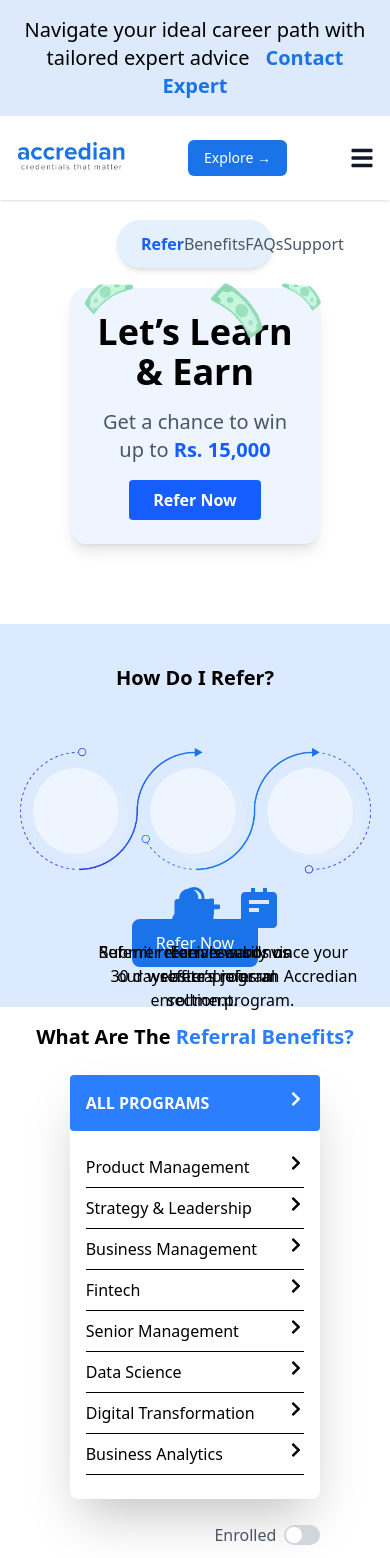
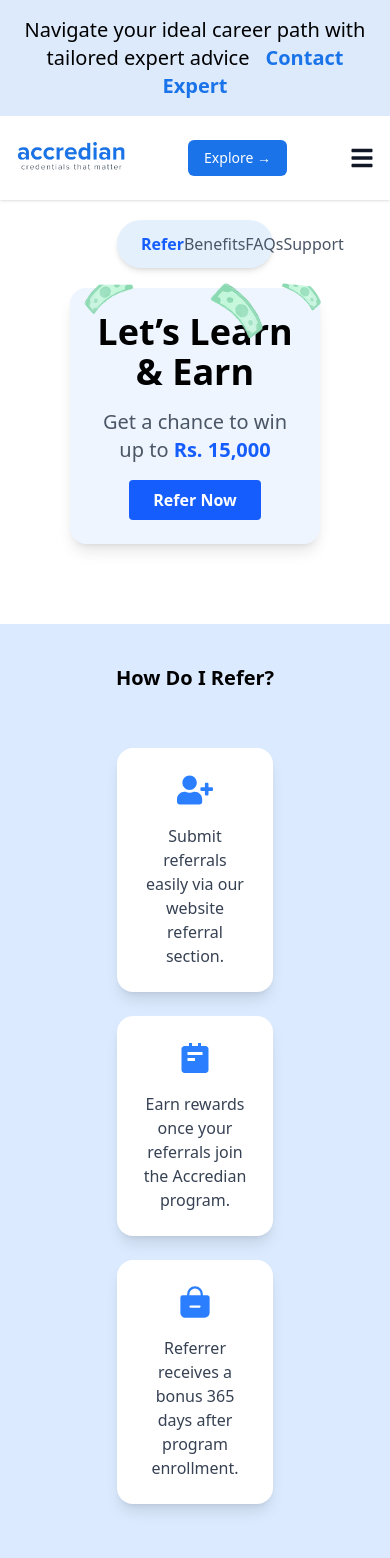
Before and after one commit to AlfiyaSiddique/Accredian-frontend-task, a React (Vite) app: page / in a window 390 px wide. Shown: the top 1558 px of the page. Built offline with nearby package versions, Linux system fonts and the light colour scheme; no server answers.

Commit message:
responsive

```diff
--- a/src/components/RefferealSteps.jsx
+++ b/src/components/RefferealSteps.jsx
@@ -13,7 +13,7 @@
         How Do I Refer?
       </h2>
 
-      <div className="relative max-w-5xl mx-auto">
+      <div className="hidden md:block relative max-w-5xl mx-auto">
         <img src={referral} />
         <div className="absolute top-40 left-20">
           <FaUserPlus className="w-12 h-12 text-[#1A73E8] m-auto" />
@@ -37,7 +37,24 @@
         </div>
       </div>
 
-      <div className="text-center mt-8">
+      <div className="flex flex-col items-center justify-center gap-6 p-6 md:hidden">
+      <div className=" w-[40vw] m-auto flex flex-col items-center text-center bg-white p-6 rounded-2xl shadow-lg md:w-1/3">
+        <FaUserPlus className="text-blue-500 text-4xl mb-4" />
+        <p className="text-gray-700">Submit referrals easily via our website referral section.</p>
+      </div>
+
+      <div className="w-[40vw] m-auto flex flex-col items-center text-center bg-white p-6 rounded-2xl shadow-lg md:w-1/3">
+        <BiSolidNotepad className="text-blue-500 text-4xl mb-4" />
+        <p className="text-gray-700">Earn rewards once your referrals join the Accredian program.</p>
+      </div>
+
+      <div className="w-[40vw] m-auto flex flex-col items-center text-center bg-white p-6 rounded-2xl shadow-lg md:w-1/3">
+        <IoBagRemove className="text-blue-500 text-4xl mb-4" />
+        <p className="text-gray-700">Referrer receives a bonus 365 days after program enrollment.</p>
+      </div>
+    </div>
+
+    <div className="text-center mt-8">
         <button  onClick={()=>setOpen(!isOpen)} className="bg-[#1A73E8] text-white px-6 py-3 rounded-lg">
           Refer Now
         </button>
```
